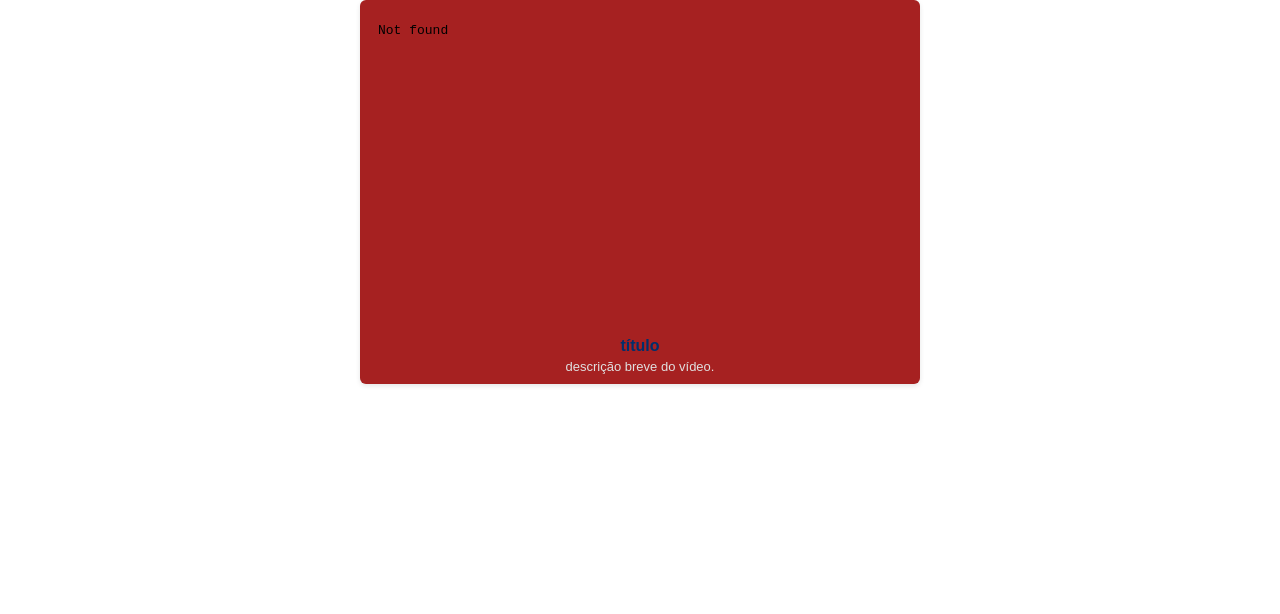
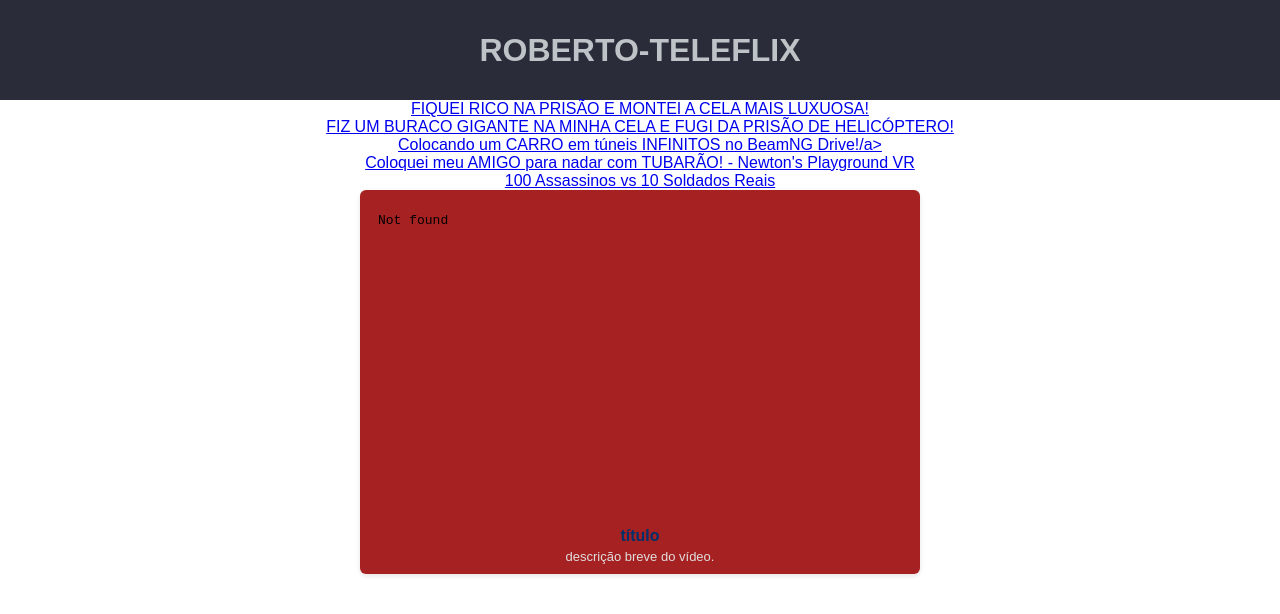
Before and after one commit to GustavoOliveira16/Gustavo, a plain HTML site: page public/index.html in a window 1280 px wide. Drawn offline with Linux system fonts and the light colour scheme.

Commit message:
Update index.html

```diff
--- a/public/index.html
+++ b/public/index.html
@@ -6,6 +6,19 @@
 <link rel="stylesheet" href="style.css">
 </head>
 <body>
+  <header>
+<h1>ROBERTO-TELEFLIX</h1>
+</header>
+<nav>
+<ul>
+<li><a href="https://youtu.be/BDbQN7ifeUY?feature=shared" target="_blank">
+FIQUEI RICO NA PRISÃO E MONTEI A CELA MAIS LUXUOSA!</a></li>
+<li><a href="https://youtu.be/XB2erYOAjno?feature=shared" target="_blank">FIZ UM BURACO GIGANTE NA MINHA CELA E FUGI DA PRISÃO DE HELICÓPTERO!</a></li>
+<li><a href="https://youtu.be/SH-RyhYusUc?feature=shared" target="_blank">Colocando um CARRO em túneis INFINITOS no BeamNG Drive!/a></li>
+<li><a href="https://youtu.be/EdZGA1UAMG0?feature=shared" target="_blank">Coloquei meu AMIGO para nadar com TUBARÃO! - Newton's Playground VR</a></li>
+<li><a href="https://youtu.be/vRY4BjjJgQs?feature=shared" target="_blank">100 Assassinos vs 10 Soldados Reais</a></li>
+</ul>
+</nav>
 <div class="video-box">
 <iframe width="560" height="315" src="https //www.youtube.com/embed/knjpalon82e"frameborder ="0" allowfullscreen></iframe>
 <div class = "info">
```
